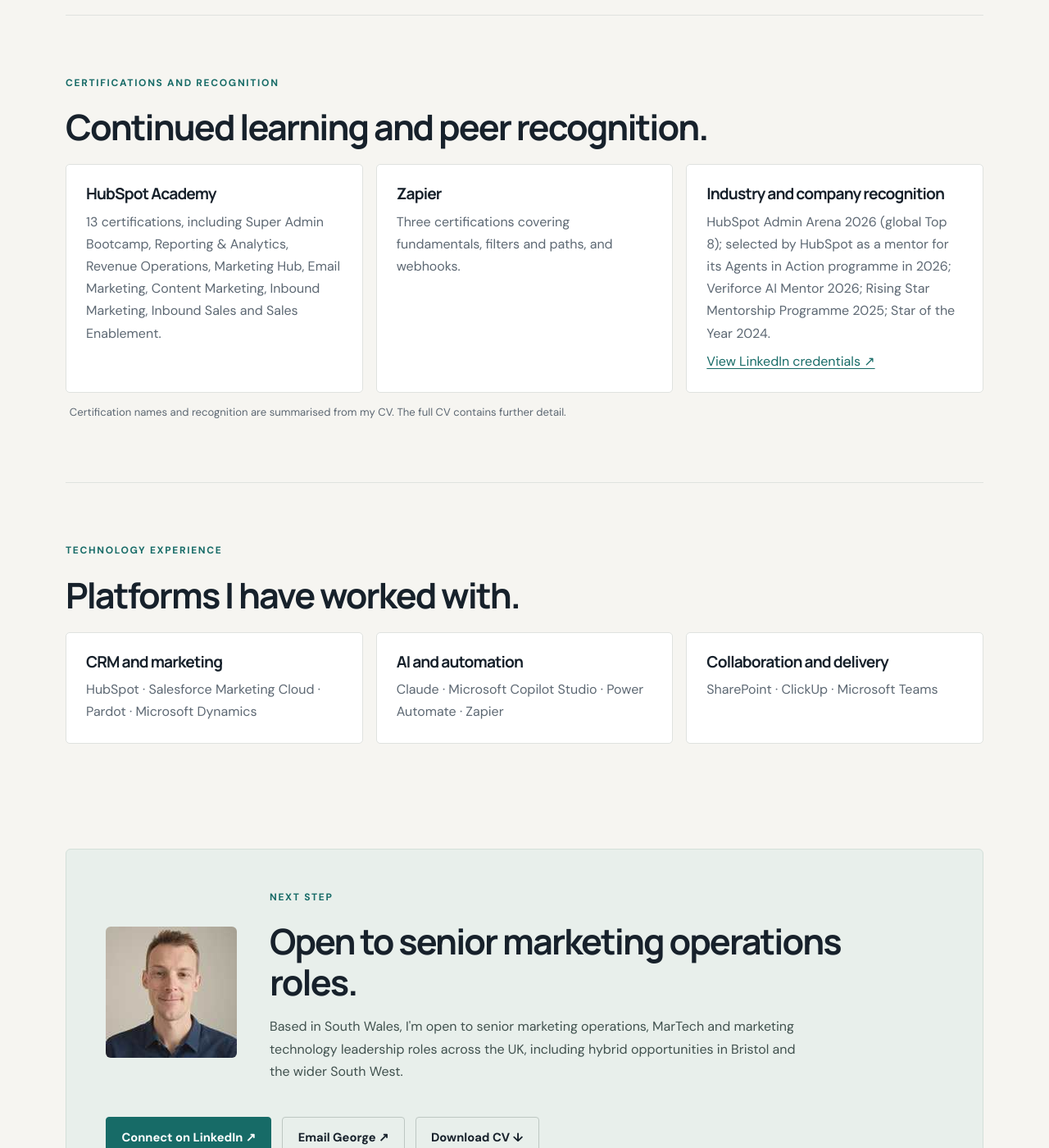
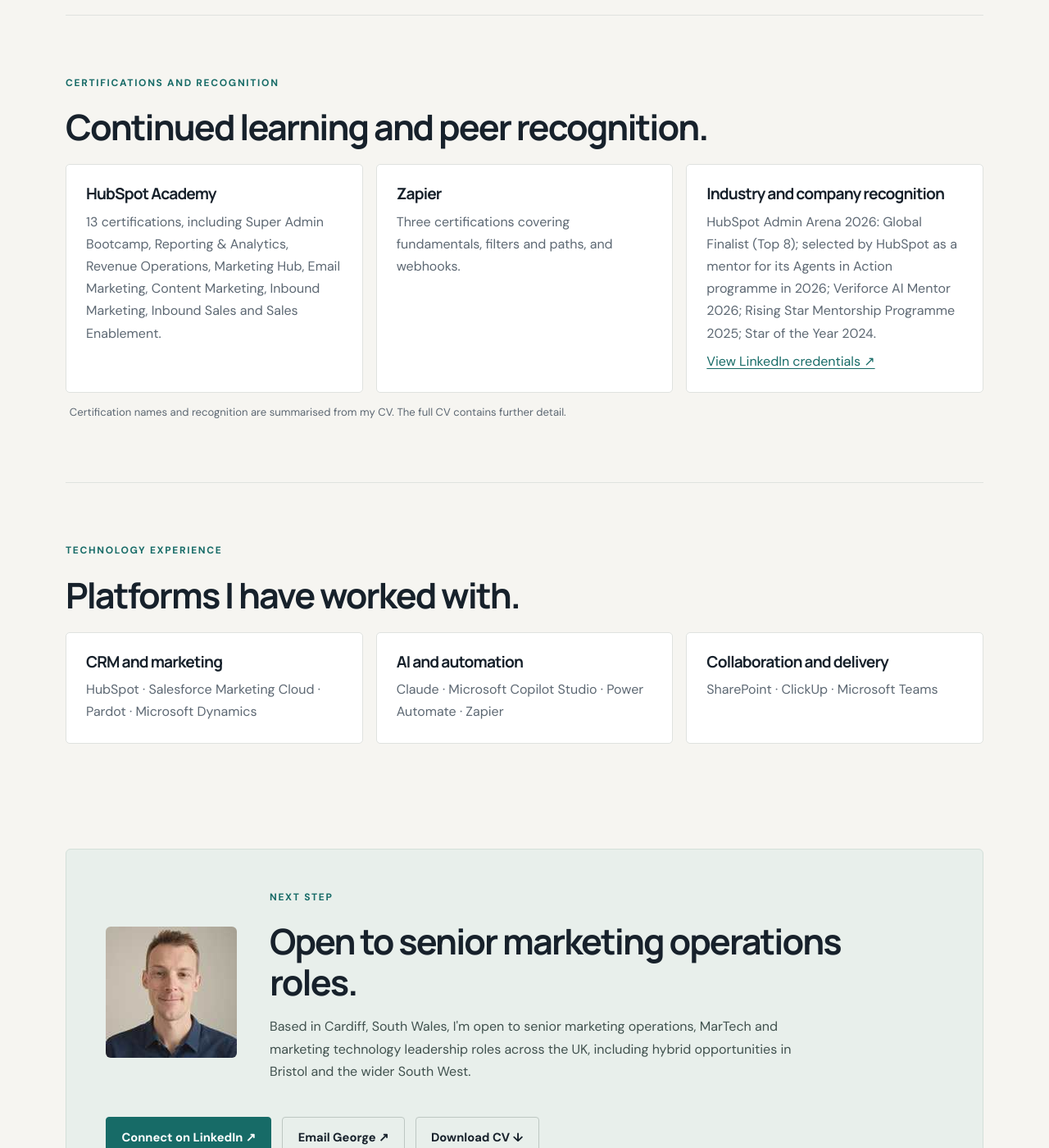
Before and after one commit to georgefwmurray/Marketing-Operations-Control-Centre, a Jekyll site: the page built from about.md, in a window 1280 px wide and 1400 px high, scrolled down 4171 px. Shown: the whole window at 82% size. Built offline with Jekyll 4.4.1, drawn with Linux system fonts in a browser that asks for light colours.

Commit message:
PR 2: align site facts and navigation

```diff
--- a/about.md
+++ b/about.md
@@ -96,7 +96,7 @@ permalink: /about/
   <div class="cards">
     <article class="card"><h3>HubSpot Academy</h3><p>13 certifications, including Super Admin Bootcamp, Reporting &amp; Analytics, Revenue Operations, Marketing Hub, Email Marketing, Content Marketing, Inbound Marketing, Inbound Sales and Sales Enablement.</p></article>
     <article class="card"><h3>Zapier</h3><p>Three certifications covering fundamentals, filters and paths, and webhooks.</p></article>
-    <article class="card"><h3>Industry and company recognition</h3><p>HubSpot Admin Arena 2026 (global Top 8); selected by HubSpot as a mentor for its Agents in Action programme in 2026; Veriforce AI Mentor 2026; Rising Star Mentorship Programme 2025; Star of the Year 2024.</p><p><a href="https://www.linkedin.com/in/georgefwmurray/details/certifications/" target="_blank" rel="noopener noreferrer">View LinkedIn credentials ↗</a></p></article>
+    <article class="card"><h3>Industry and company recognition</h3><p>HubSpot Admin Arena 2026: Global Finalist (Top 8); selected by HubSpot as a mentor for its Agents in Action programme in 2026; Veriforce AI Mentor 2026; Rising Star Mentorship Programme 2025; Star of the Year 2024.</p><p><a href="https://www.linkedin.com/in/georgefwmurray/details/certifications/" target="_blank" rel="noopener noreferrer">View LinkedIn credentials ↗</a></p></article>
   </div>
   <p class="small-note">Certification names and recognition are summarised from my CV. The full CV contains further detail.</p>
 </section>
@@ -117,7 +117,7 @@ permalink: /about/
     <div>
       <p class="eyebrow">Next step</p>
       <h2>Open to senior marketing operations roles.</h2>
-      <p>Based in South Wales, I'm open to senior marketing operations, MarTech and marketing technology leadership roles across the UK, including hybrid opportunities in Bristol and the wider South West.</p>
+      <p>Based in Cardiff, South Wales, I'm open to senior marketing operations, MarTech and marketing technology leadership roles across the UK, including hybrid opportunities in Bristol and the wider South West.</p>
     </div>
   </div>
   <div class="actions">
```
